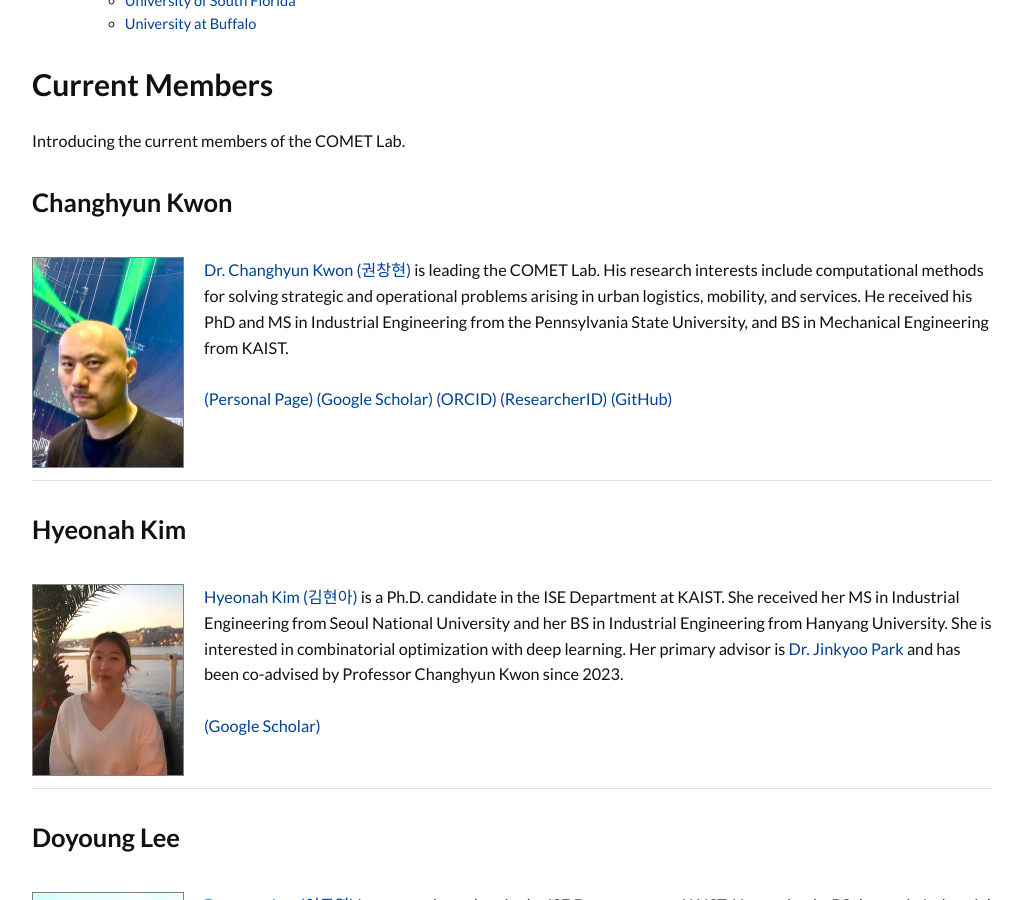
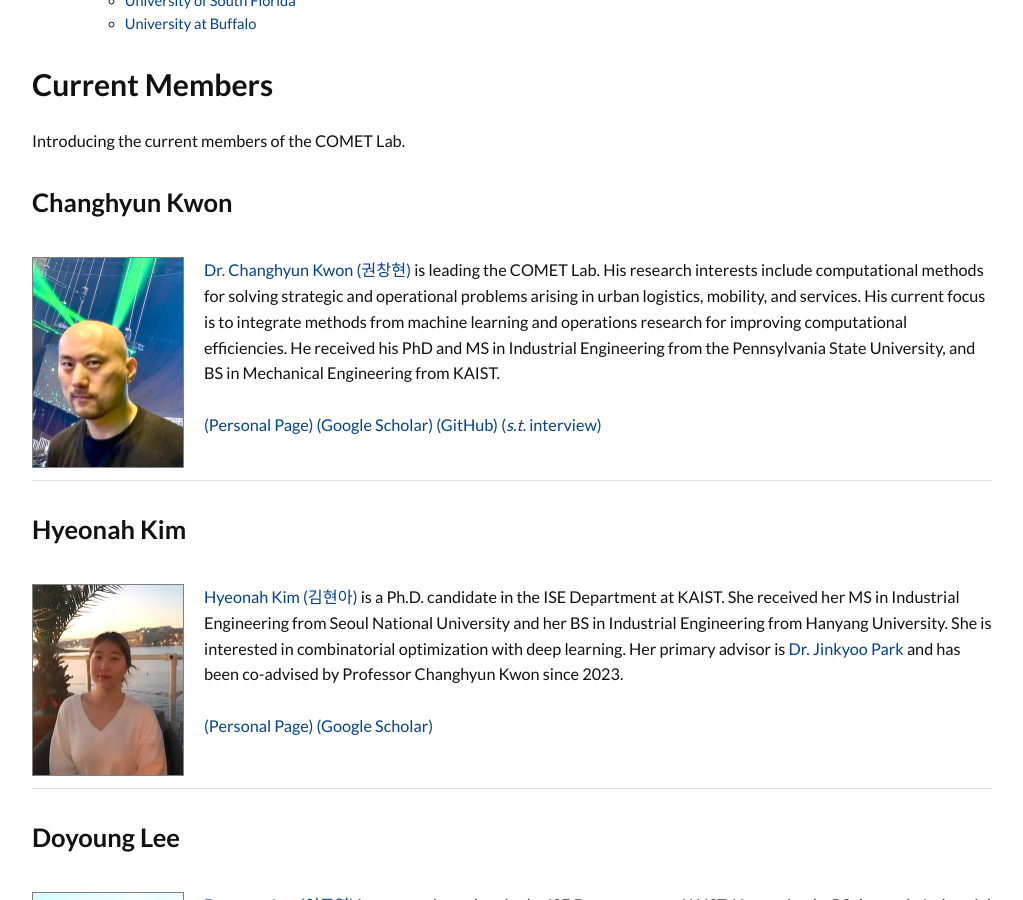
Before and after one commit to kaist-comet/kaist-comet.github.io, a Jekyll site: the page built from people/people.md, in a window 1280 px wide and 900 px high, scrolled down 769 px. Shown: the whole window, without its empty margins (128-1151 px from the left). Built offline with Jekyll 4.4.1, drawn with Linux system fonts in a browser that asks for light colours; some web fonts are replaced; comment, search, counter and statistics services are not loaded.

Commit message:
Update people.md

```diff
--- a/people/people.md
+++ b/people/people.md
@@ -22,11 +22,11 @@ Introducing the current members of the COMET Lab.
 
 ### Changhyun Kwon
 
-| <img src="/people/images/kwon3.jpg" class="profile" /> [Dr. Changhyun Kwon (권창현)](https://www.linkedin.com/in/chkwon) is leading the COMET Lab. His research interests include computational methods for solving strategic and operational problems arising in urban logistics, mobility, and services. He received his PhD and MS in Industrial Engineering from the Pennsylvania State University, and BS in Mechanical Engineering from KAIST. <br><br> [(Personal Page)](https://www.chkwon.net) [(Google Scholar)](http://scholar.google.com/citations?hl=en&amp;user=HFiBSkgAAAAJ&amp;view_op=list_works&amp;sortby=pubdate) [(ORCID)](https://orcid.org/0000-0001-8455-6396) [(ResearcherID)](https://publons.com/researcher/AAP-9677-2020/) [(GitHub)](https://github.com/chkwon)|
+| <img src="/people/images/kwon3.jpg" class="profile" /> [Dr. Changhyun Kwon (권창현)](https://www.linkedin.com/in/chkwon) is leading the COMET Lab. His research interests include computational methods for solving strategic and operational problems arising in urban logistics, mobility, and services. His current focus is to integrate methods from machine learning and operations research for improving computational efficiencies. He received his PhD and MS in Industrial Engineering from the Pennsylvania State University, and BS in Mechanical Engineering from KAIST. <br><br> [(Personal Page)](https://www.chkwon.net) [(Google Scholar)](http://scholar.google.com/citations?hl=en&amp;user=HFiBSkgAAAAJ&amp;view_op=list_works&amp;sortby=pubdate) [(GitHub)](https://github.com/chkwon) [(*s.t.* interview)](https://www.youtube.com/watch?v=7YXlT-vBRPg)|
 
 ### Hyeonah Kim
 
-| <img src="/people/images/hyeonah_kim.jpg" class="profile" /> [Hyeonah Kim (김현아)](https://www.linkedin.com/in/hyeonahkimm/) is a Ph.D. candidate in the ISE Department at KAIST. She received her MS in Industrial Engineering from Seoul National University and her BS in Industrial Engineering from Hanyang University. She is interested in combinatorial optimization with deep learning. Her primary advisor is [Dr. Jinkyoo Park](http://silab.kaist.ac.kr/our-team/) and has been co-advised by Professor Changhyun Kwon since 2023. <br><br> [(Google Scholar)](https://scholar.google.com/citations?user=TYYYjckAAAAJ&hl=en)|
+| <img src="/people/images/hyeonah_kim.jpg" class="profile" /> [Hyeonah Kim (김현아)](https://www.linkedin.com/in/hyeonahkimm/) is a Ph.D. candidate in the ISE Department at KAIST. She received her MS in Industrial Engineering from Seoul National University and her BS in Industrial Engineering from Hanyang University. She is interested in combinatorial optimization with deep learning. Her primary advisor is [Dr. Jinkyoo Park](http://silab.kaist.ac.kr/our-team/) and has been co-advised by Professor Changhyun Kwon since 2023. <br><br> [(Personal Page)](https://hyeonahkimm.github.io)  [(Google Scholar)](https://scholar.google.com/citations?user=TYYYjckAAAAJ&hl=en)|
 
 ### Doyoung Lee
 
```
